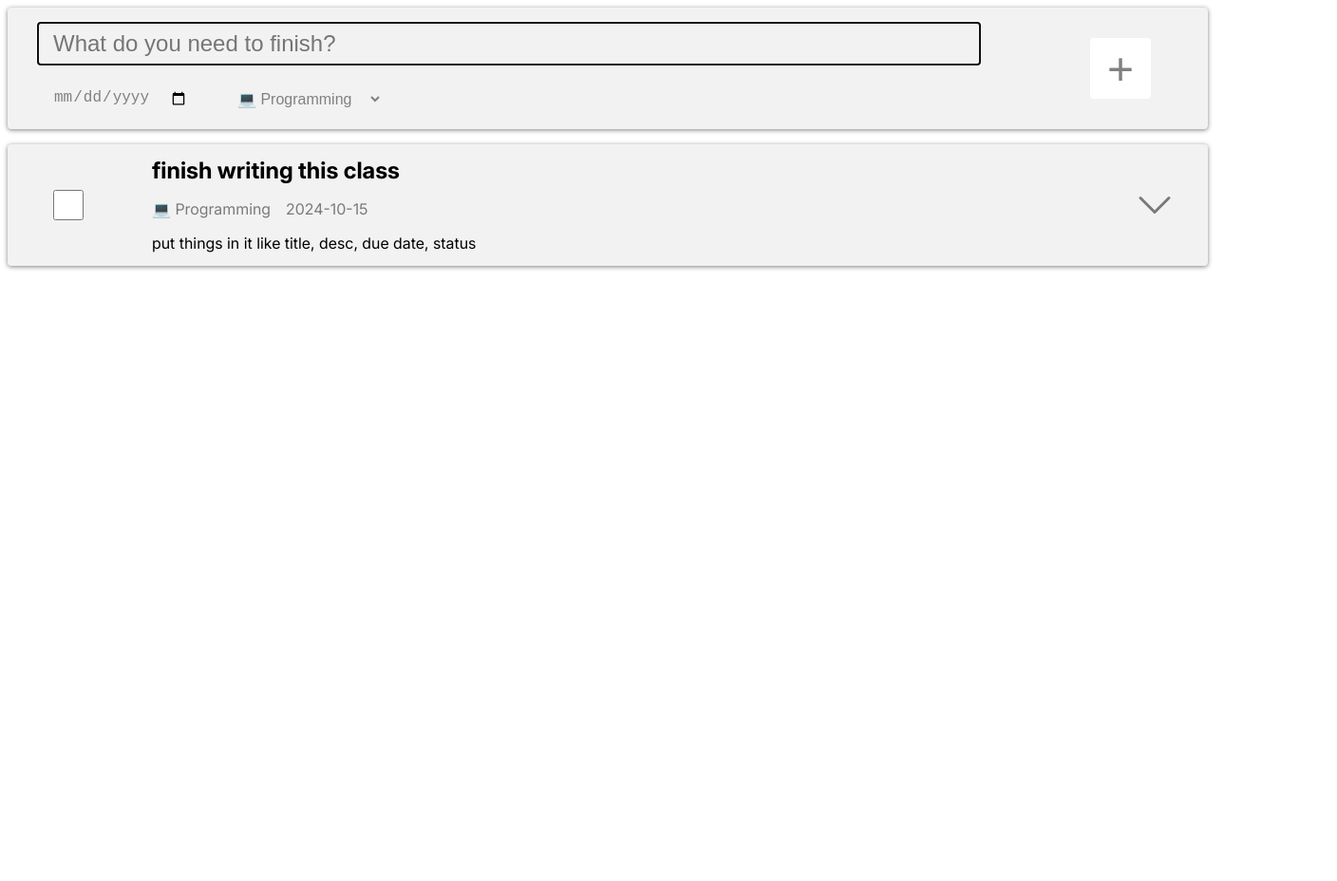
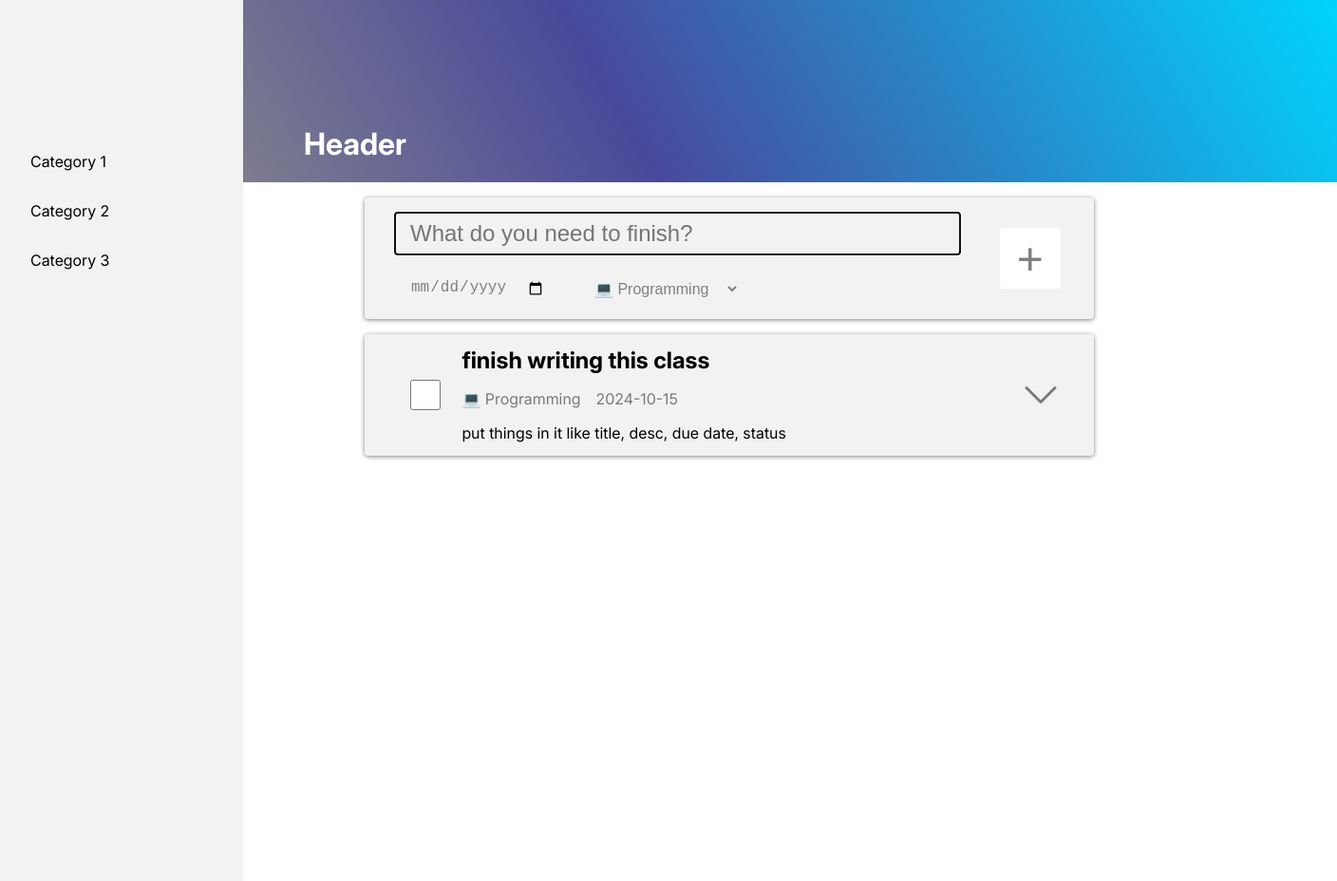
Before and after one commit to hansojuhan/TaskPop, a website built with webpack: page src/index.html in a window 1280 px wide. Shown: the whole page at 95% size, 1408 px wide, since content can reach past the window. Before the commit the page ends 800 px from the top, so only its background shows below. Built offline with nearby package versions, Linux system fonts and the light colour scheme.

Commit message:
Added general page layout

```diff
--- a/src/index.html
+++ b/src/index.html
@@ -6,6 +6,23 @@
     <title>Document</title>
   </head>
   <body>
+
+    <aside>
+      <!-- List of categories -->
+      <ul>
+        <li><a href="">Category 1</a></li>
+        <li><a href="">Category 2</a></li>
+        <li><a href="">Category 3</a></li>
+      </ul>
+    </aside>
+
+    <!-- Main content -->
+    <main>
+      <header>
+        <h1>Header</h1>
+      </header>
+
+      <div id="main-container">
         <!-- New task form -->
         <form id="task-form">
           <div id="task-form-section">
@@ -17,7 +34,6 @@
                 autofocus
               />
             </div>
-
             <div id="task-form-date-category">
               <input type="date" name="due-date" />
               <!-- Placeholder for category input -->
@@ -26,13 +42,14 @@
               </select>
             </div>
           </div>
-
           <!-- Submit -->
           <div id="button-container">
             <button id="new-task-button" type="button">+</button>
           </div>
         </form>
-
+        <!-- Tasks here -->
         <div id="content"></div>
+      </div>
+    </main>
   </body>
 </html>
--- a/src/styles.css
+++ b/src/styles.css
@@ -21,6 +21,78 @@
   /* Main theme */
   /* background-color: var(--very-dark); */
   /* color: var(--light); */
+}
+
+body {
+  margin: 0;
+
+  height: 100%;
+
+  display: flex;
+}
+
+/* Aside */
+aside {
+  height: 100vh;
+  width: 25%;
+
+  background-color: var(--dark);
+
+  padding-top: 8rem;
+}
+
+aside ul {
+  padding: 0;
+}
+
+aside ul li {
+  list-style: none;
+
+  padding: 1rem 2rem;
+}
+
+aside ul li a {
+  text-decoration: none;
+  color: black;
+}
+
+aside ul li:hover {
+  background-color: var(--light);
+}
+
+/* Main body */
+main {
+  display: flex;
+  flex-direction: column;
+
+  width: 100%;
+}
+
+#main-container {
+  display: flex;
+  flex-direction: column;
+
+  width: 75%;
+
+  padding: 1rem 8rem;
+}
+
+header {
+  height: 12rem;
+  width: 100%;
+
+  display: flex;
+  flex-direction: column;
+  justify-content: flex-end;
+
+  /* Background color */
+  background: rgb(2,0,36);
+  background: linear-gradient(60deg, rgba(2,0,36,0.5131302521008403) 0%, rgba(9,9,121,0.7428221288515406) 35%, rgba(0,212,255,1) 100%);
+
+  /* Font color */
+  color: white;
+
+  padding: 0 4rem;
 }
 
 #content {
```
Lines whose indentation alone changed are shown as unchanged.
